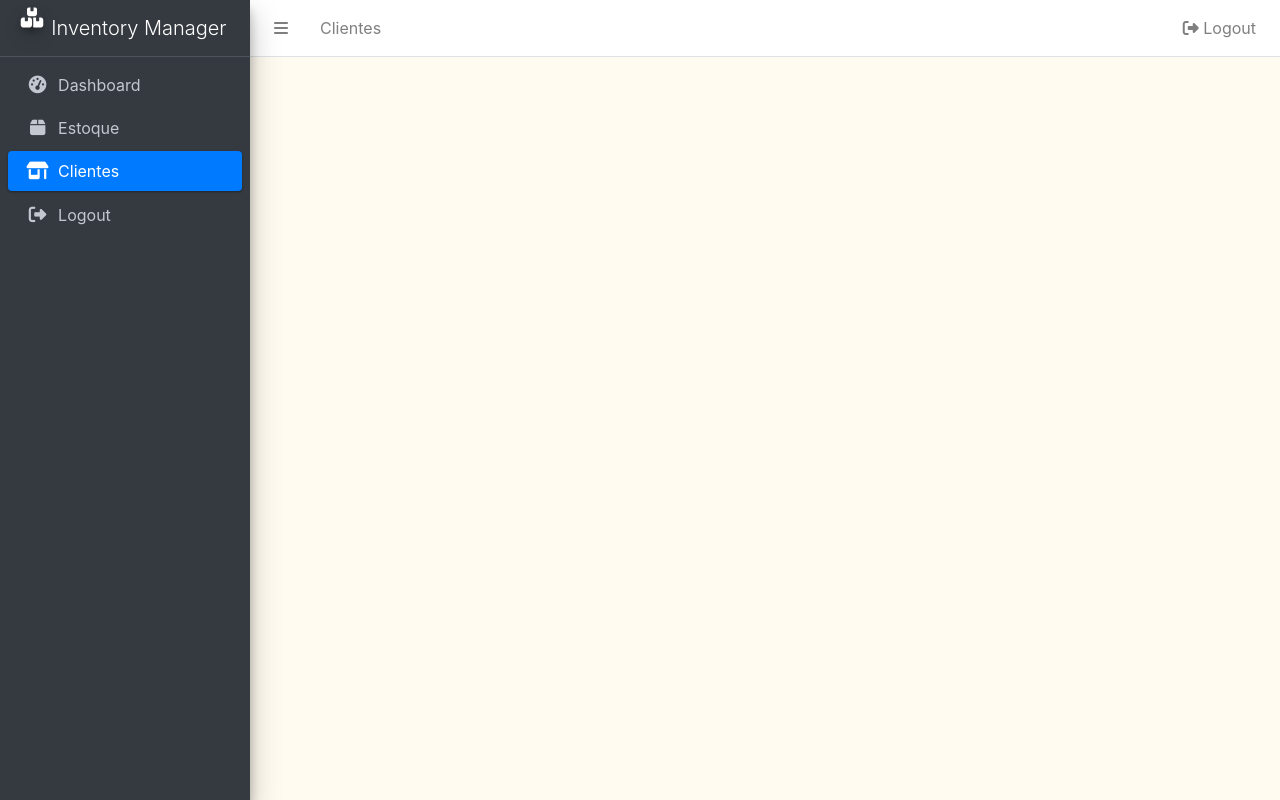
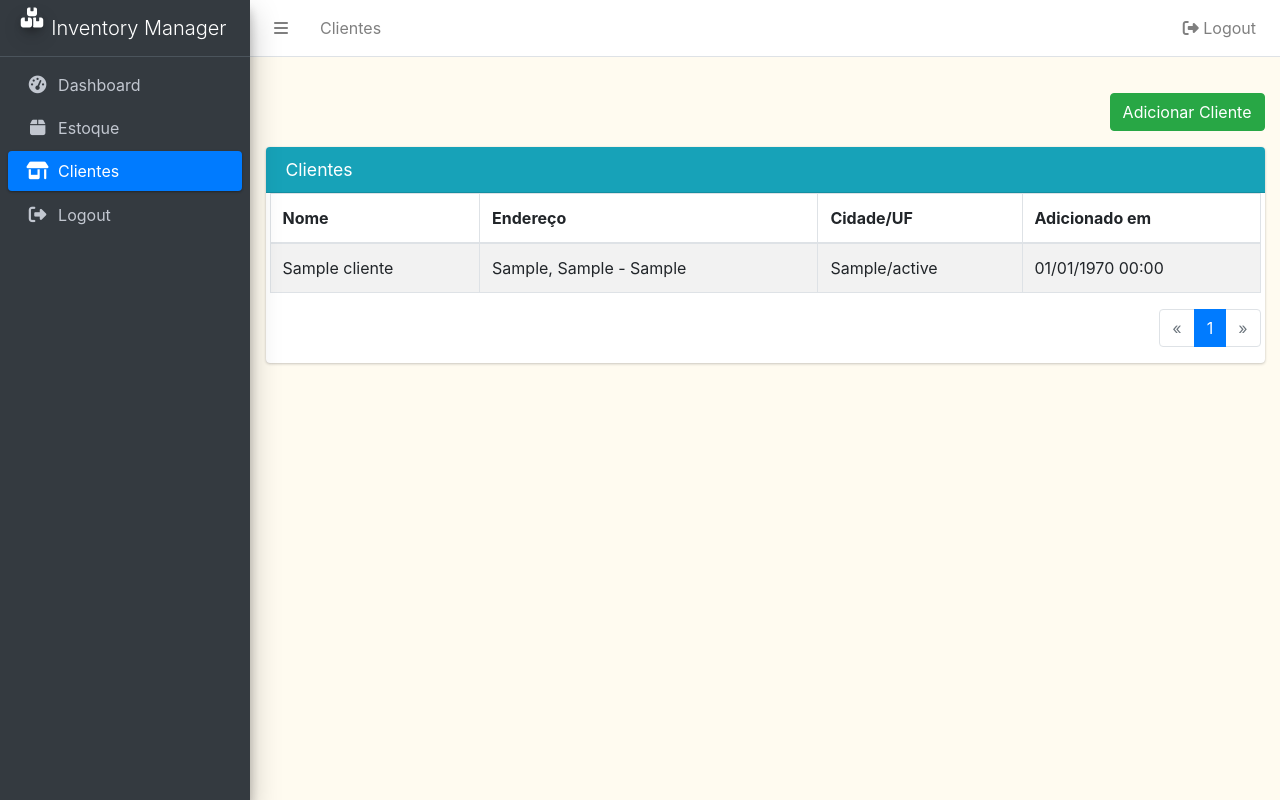
Before and after one commit to wazdmike/fsst_projeto, a PHP site: page /app/customer.php in a window 1280 px wide. Run offline with PHP 8.4, Linux system fonts and the light colour scheme; the visitor is signed in with stand-in values (Sample User, id 1); tables that the repository leaves empty or names only in its code hold one stand-in row (values such as "Sample post"); some libraries are stand-ins or nearby versions.

Commit message:
feat(customers): add customer table with ViaCep api

```diff
--- /dev/null
+++ b/app/components/add_customer_modal.php
@@ -0,0 +1,70 @@
+<div class="modal fade" id="modalCliente" tabindex="-1" role="dialog" aria-labelledby="modalClienteLabel" aria-hidden="true">
+    <div class="modal-dialog" role="document">
+        <form id="formCliente">
+            <div class="modal-content">
+                <div class="modal-header">
+                    <h5 class="modal-title">Cadastrar Cliente</h5>
+                    <button type="button" class="close" data-dismiss="modal">&times;</button>
+                </div>
+                <div class="modal-body">
+                    <div id="feedbackCliente" class="mb-2"></div>
+
+                    <div class="form-group">
+                        <label>Nome do Estabelecimento</label>
+                        <input type="text" name="nome" class="form-control" required>
+                    </div>
+
+                    <div class="form-group">
+                        <label>CEP</label>
+                        <input type="text" name="cep" id="cep" class="form-control" required>
+                    </div>
+
+                    <div class="form-group">
+                        <label>Logradouro</label>
+                        <input type="text" name="logradouro" id="logradouro" class="form-control" required>
+                    </div>
+
+                    <div class="form-group">
+                        <label>Número</label>
+                        <input type="text" name="numero" class="form-control" required>
+                    </div>
+
+                    <div class="form-group">
+                        <label>Complemento</label>
+                        <input type="text" name="complemento" class="form-control">
+                    </div>
+
+                    <div class="form-group">
+                        <label>Bairro</label>
+                        <input type="text" name="bairro" id="bairro" class="form-control" required>
+                    </div>
+
+                    <div class="form-group">
+                        <label>Cidade</label>
+                        <input type="text" name="cidade" id="cidade" class="form-control" required>
+                    </div>
+
+                    <div class="form-group">
+                        <label>UF</label>
+                        <input type="text" name="estado" id="estado" class="form-control" maxlength="2" required>
+                    </div>
+
+                    <div class="form-group">
+                        <label>Telefone</label>
+                        <input type="text" name="telefone" class="form-control">
+                    </div>
+
+                    <div class="form-group">
+                        <label>Email</label>
+                        <input type="email" name="email" class="form-control">
+                    </div>
+
+                </div>
+                <div class="modal-footer">
+                    <button type="button" class="btn btn-secondary" data-dismiss="modal">Cancelar</button>
+                    <button type="submit" class="btn btn-primary">Salvar Cliente</button>
+                </div>
+            </div>
+        </form>
+    </div>
+</div>
--- /dev/null
+++ b/app/components/customers_table.php
@@ -0,0 +1,47 @@
+<div class="card">
+    <div class="card-header bg-info text-white">
+        <h3 class="card-title">Clientes</h3>
+    </div>
+    <div class="px-1 table-responsive">
+        <table class="table table-bordered table-striped">
+            <thead>
+                <tr>
+                    <th>Nome</th>
+                    <th>Endereço</th>
+                    <th>Cidade/UF</th>
+                    <th>Adicionado em</th>
+                </tr>
+            </thead>
+            <tbody>
+                <?php foreach ($clientes as $cliente): ?>
+                    <tr>
+                        <td><?= htmlspecialchars($cliente['nome']) ?></td>
+                        <td>
+                            <?= htmlspecialchars($cliente['logradouro']) ?>, <?= htmlspecialchars($cliente['numero']) ?>
+                            <?= $cliente['complemento'] ? '- ' . htmlspecialchars($cliente['complemento']) : '' ?>
+                        </td>
+                        <td><?= htmlspecialchars($cliente['cidade']) ?>/<?= htmlspecialchars($cliente['estado']) ?></td>
+                        <td><?= date('d/m/Y H:i', strtotime($cliente['criado_em'])) ?></td>
+                    </tr>
+                <?php endforeach; ?>
+            </tbody>
+        </table>
+
+        <!-- Paginação -->
+        <div class="d-flex justify-content-end mt-3">
+            <ul class="pagination">
+                <li class="page-item <?= $pagina <= 1 ? 'disabled' : '' ?>">
+                    <a class="page-link" href="?pagina=<?= $pagina - 1 ?>">«</a>
+                </li>
+                <?php for ($i = 1; $i <= $totalPaginas; $i++): ?>
+                    <li class="page-item <?= $i == $pagina ? 'active' : '' ?>">
+                        <a class="page-link" href="?pagina=<?= $i ?>"><?= $i ?></a>
+                    </li>
+                <?php endfor; ?>
+                <li class="page-item <?= $pagina >= $totalPaginas ? 'disabled' : '' ?>">
+                    <a class="page-link" href="?pagina=<?= $pagina + 1 ?>">»</a>
+                </li>
+            </ul>
+        </div>
+    </div>
+</div>
--- a/app/customer.php
+++ b/app/customer.php
@@ -7,6 +7,26 @@ if (!isset($_SESSION['usuario'])) {
     header("Location: ../auth/login.php");
     exit;
 }
+
+$limite = 5;
+$pagina = isset($_GET['pagina']) ? (int) $_GET['pagina'] : 1;
+if ($pagina < 1) $pagina = 1;
+$offset = ($pagina - 1) * $limite;
+
+$stmt = $pdo->prepare("
+    SELECT id, nome, logradouro, numero, complemento, bairro, cidade, estado, criado_em
+    FROM clientes
+    ORDER BY criado_em DESC
+    LIMIT :limite OFFSET :offset
+");
+$stmt->bindValue(':limite', $limite, PDO::PARAM_INT);
+$stmt->bindValue(':offset', $offset, PDO::PARAM_INT);
+$stmt->execute();
+$clientes = $stmt->fetchAll(PDO::FETCH_ASSOC);
+
+$total = $pdo->query("SELECT COUNT(*) FROM clientes")->fetchColumn();
+$totalPaginas = ceil($total / $limite);
+
 ?>
 
 <!DOCTYPE html>
@@ -19,17 +39,21 @@ if (!isset($_SESSION['usuario'])) {
 
         <!-- Navbar -->
         <?php include 'components/navbar.php' ?>
-
         <!-- Sidebar -->
         <?php include 'components/sidebar.php' ?>
-
         <!-- Content Wrapper -->
         <div class="content-wrapper">
-
             <!-- Main content -->
-            <section class="content">
+            <section class="content pt-3">
                 <div class="container-fluid">
-
+                    <div class="d-flex justify-content-end mb-3">
+                        <button class="btn btn-success" data-toggle="modal" data-target="#modalCliente">
+                            Adicionar Cliente
+                        </button>
+                    </div>
+                    <?php include 'components/add_customer_modal.php'; ?>
+                    <!-- Tabela -->
+                    <?php include 'components/customers_table.php'; ?>
                 </div>
             </section>
         </div>
@@ -38,6 +62,50 @@ if (!isset($_SESSION['usuario'])) {
     <script src="https://code.jquery.com/jquery-3.6.0.min.js"></script>
     <script src="https://cdn.jsdelivr.net/npm/bootstrap@4.6.2/dist/js/bootstrap.bundle.min.js"></script>
     <script src="https://cdn.jsdelivr.net/npm/admin-lte@3.2/dist/js/adminlte.min.js"></script>
+
+    <!-- Usei o viaCep para puxar os endereços -->
+    <script>
+        $(document).ready(function() {
+
+            $("#cep").on("blur", function() {
+                let cep = $(this).val().replace(/\D/g, '');
+                if (cep.length === 8) {
+                    $.getJSON(`https://viacep.com.br/ws/${cep}/json/`, function(data) {
+                        if (!("erro" in data)) {
+                            $("#logradouro").val(data.logradouro);
+                            $("#bairro").val(data.bairro);
+                            $("#cidade").val(data.localidade);
+                            $("#estado").val(data.uf);
+                        } else {
+                            alert("CEP não encontrado!");
+                        }
+                    });
+                }
+            });
+
+            $("#formCliente").submit(async function(e) {
+                e.preventDefault();
+                let formData = new FormData(this);
+
+                const res = await fetch("../api/customer/create.php", {
+                    method: "POST",
+                    body: formData
+                });
+
+                const data = await res.json();
+                let box = $("#feedbackCliente");
+
+                if (!data.erro) {
+                    box.html(`<div class="alert alert-success">${data.mensagem}</div>`);
+                    setTimeout(() => {
+                        location.reload();
+                    }, 1000);
+                } else {
+                    box.html(`<div class="alert alert-danger">${data.mensagem}</div>`);
+                }
+            });
+        });
+    </script>
 </body>
 
 </html>
```
Also changed, not shown: api/customer/create.php (added, +32 -0 lines).
